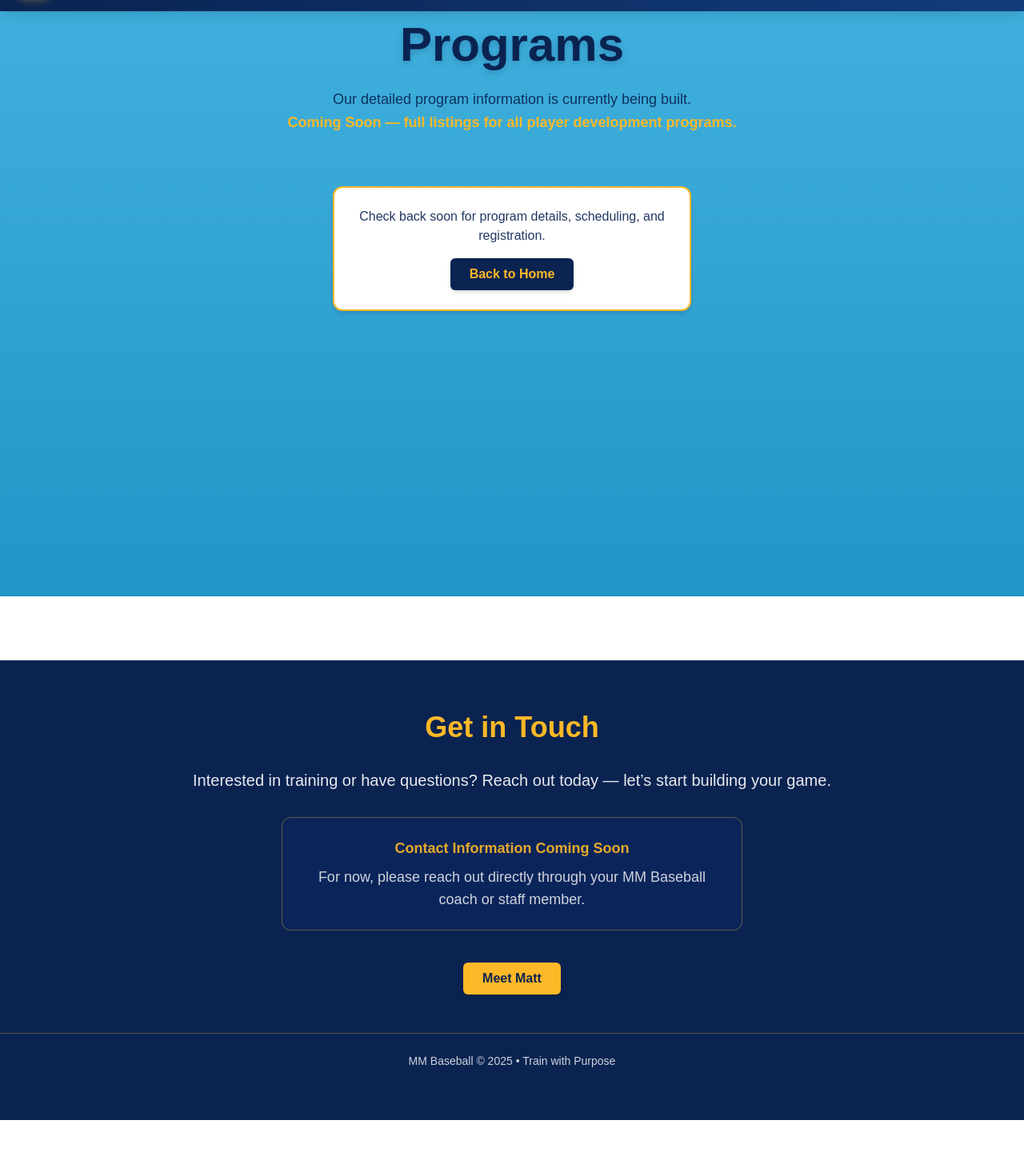
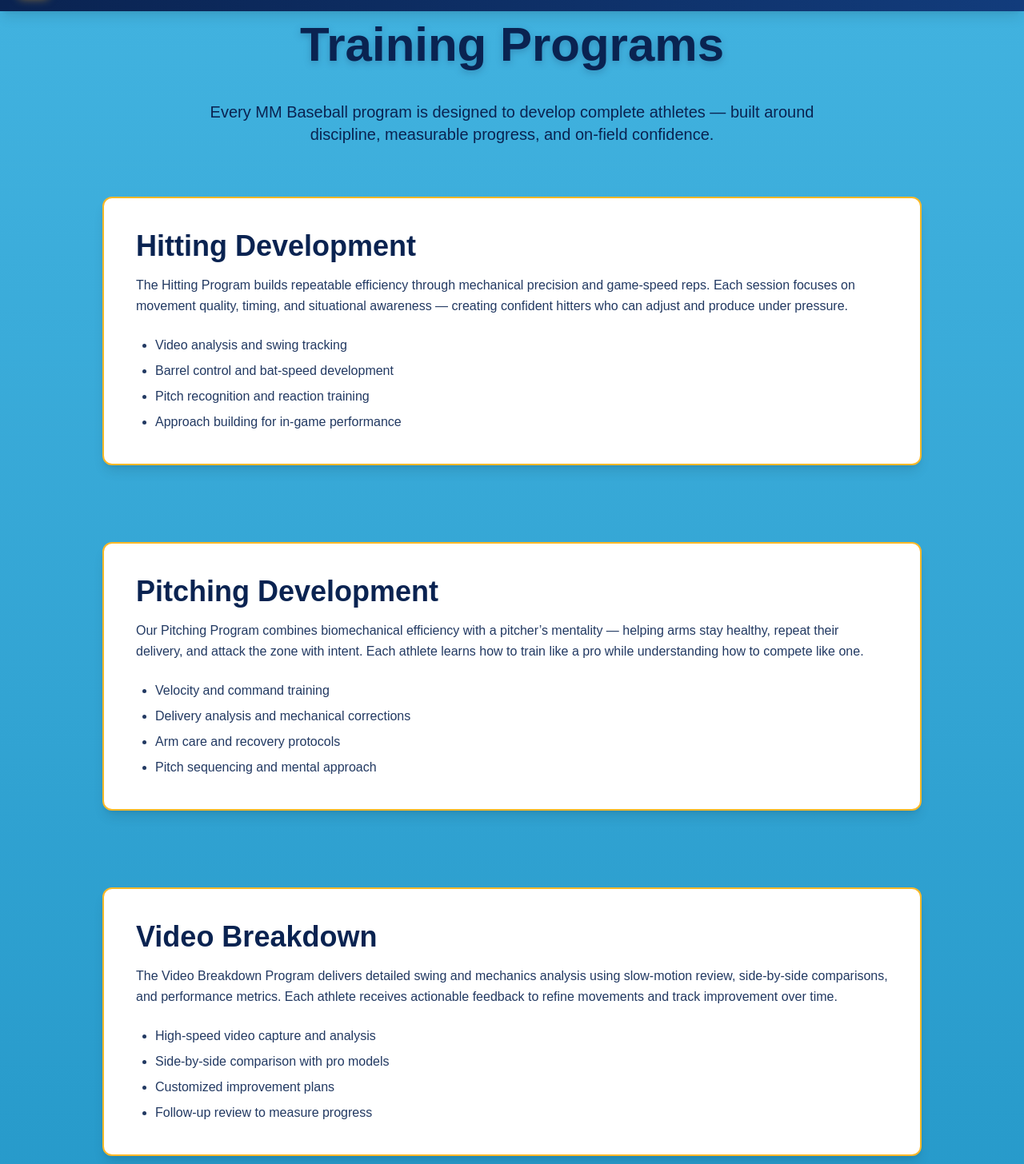
Before and after one commit to gp31baseball/mm-baseball, a Next.js app: page /programs in a window 1280 px wide. Shown: the part 54-1510 px from the top of the page at 80% size. Before the commit the page ends 1455 px from the top, so only its background shows below. Built offline with nearby package versions, Linux system fonts and the light colour scheme.

Commit message:
Update page.tsx

```diff
--- a/src/app/programs/page.tsx
+++ b/src/app/programs/page.tsx
@@ -3,44 +3,114 @@ import { motion } from "framer-motion";
 
 export default function ProgramsPage() {
   return (
-    <section className="min-h-screen bg-gradient-to-b from-[#42B3E0] to-[#2095C6] py-20 px-6 flex flex-col items-center text-center">
+    <section className="bg-gradient-to-b from-[#42B3E0] to-[#2095C6] text-center text-[#0A2351] py-20 px-6">
+      {/* === HEADER === */}
       <motion.h1
-        className="text-5xl md:text-6xl font-extrabold text-[#0A2351] mb-6 drop-shadow-[0_3px_4px_rgba(10,35,81,0.25)]"
+        className="text-5xl md:text-6xl font-extrabold mb-10 drop-shadow-[0_3px_4px_rgba(10,35,81,0.25)]"
         initial={{ opacity: 0, y: 40 }}
         animate={{ opacity: 1, y: 0 }}
         transition={{ duration: 0.8, ease: "easeOut" }}
       >
-        Programs
+        Training Programs
       </motion.h1>
 
       <motion.p
-        className="text-[#0A2351]/90 text-lg max-w-xl mx-auto leading-relaxed"
+        className="text-lg md:text-xl max-w-3xl mx-auto mb-16 opacity-90"
         initial={{ opacity: 0 }}
         animate={{ opacity: 1 }}
         transition={{ delay: 0.3, duration: 0.8 }}
       >
-        Our detailed program information is currently being built.
-        <br />
-        <span className="font-semibold text-[#FDB827]">
-          Coming Soon — full listings for all player development programs.
-        </span>
+        Every MM Baseball program is designed to develop complete athletes —
+        built around discipline, measurable progress, and on-field confidence.
       </motion.p>
 
+      {/* === HITTING PROGRAM === */}
       <motion.div
-        className="mt-16 max-w-md bg-white rounded-xl p-6 shadow-md border-2 border-[#FDB827]"
+        className="max-w-5xl mx-auto mb-24 bg-white rounded-xl shadow-lg border-2 border-[#FDB827] p-10 text-left"
+        initial={{ opacity: 0, y: 40 }}
+        animate={{ opacity: 1, y: 0 }}
+        transition={{ delay: 0.4, duration: 0.8 }}
+      >
+        <h2 className="text-3xl md:text-4xl font-bold text-[#0A2351] mb-4">
+          Hitting Development
+        </h2>
+        <p className="text-[#0A2351]/90 mb-6 leading-relaxed">
+          The Hitting Program builds repeatable efficiency through mechanical
+          precision and game-speed reps. Each session focuses on movement
+          quality, timing, and situational awareness — creating confident hitters
+          who can adjust and produce under pressure.
+        </p>
+        <ul className="list-disc pl-6 space-y-2 text-[#0A2351]/90">
+          <li>Video analysis and swing tracking</li>
+          <li>Barrel control and bat-speed development</li>
+          <li>Pitch recognition and reaction training</li>
+          <li>Approach building for in-game performance</li>
+        </ul>
+      </motion.div>
+
+      {/* === PITCHING PROGRAM === */}
+      <motion.div
+        className="max-w-5xl mx-auto mb-24 bg-white rounded-xl shadow-lg border-2 border-[#FDB827] p-10 text-left"
+        initial={{ opacity: 0, y: 40 }}
+        animate={{ opacity: 1, y: 0 }}
+        transition={{ delay: 0.5, duration: 0.8 }}
+      >
+        <h2 className="text-3xl md:text-4xl font-bold text-[#0A2351] mb-4">
+          Pitching Development
+        </h2>
+        <p className="text-[#0A2351]/90 mb-6 leading-relaxed">
+          Our Pitching Program combines biomechanical efficiency with a
+          pitcher’s mentality — helping arms stay healthy, repeat their delivery,
+          and attack the zone with intent. Each athlete learns how to train like
+          a pro while understanding how to compete like one.
+        </p>
+        <ul className="list-disc pl-6 space-y-2 text-[#0A2351]/90">
+          <li>Velocity and command training</li>
+          <li>Delivery analysis and mechanical corrections</li>
+          <li>Arm care and recovery protocols</li>
+          <li>Pitch sequencing and mental approach</li>
+        </ul>
+      </motion.div>
+
+      {/* === VIDEO BREAKDOWN === */}
+      <motion.div
+        className="max-w-5xl mx-auto mb-24 bg-white rounded-xl shadow-lg border-2 border-[#FDB827] p-10 text-left"
+        initial={{ opacity: 0, y: 40 }}
+        animate={{ opacity: 1, y: 0 }}
+        transition={{ delay: 0.6, duration: 0.8 }}
+      >
+        <h2 className="text-3xl md:text-4xl font-bold text-[#0A2351] mb-4">
+          Video Breakdown
+        </h2>
+        <p className="text-[#0A2351]/90 mb-6 leading-relaxed">
+          The Video Breakdown Program delivers detailed swing and mechanics
+          analysis using slow-motion review, side-by-side comparisons, and
+          performance metrics. Each athlete receives actionable feedback to
+          refine movements and track improvement over time.
+        </p>
+        <ul className="list-disc pl-6 space-y-2 text-[#0A2351]/90">
+          <li>High-speed video capture and analysis</li>
+          <li>Side-by-side comparison with pro models</li>
+          <li>Customized improvement plans</li>
+          <li>Follow-up review to measure progress</li>
+        </ul>
+      </motion.div>
+
+      {/* === CTA === */}
+      <motion.div
+        className="max-w-2xl mx-auto bg-[#0A2351] text-white rounded-xl p-8 shadow-lg border-2 border-[#FDB827]"
         initial={{ opacity: 0 }}
         animate={{ opacity: 1 }}
-        transition={{ delay: 0.6, duration: 0.8 }}
+        transition={{ delay: 0.8, duration: 0.8 }}
       >
-        <p className="text-[#0A2351] opacity-90 mb-4">
-          Check back soon for program details, scheduling, and registration.
+        <h3 className="text-2xl font-bold text-[#FDB827] mb-4">
+          Train With Purpose
+        </h3>
+        <p className="text-gray-200 leading-relaxed">
+          Every MM Baseball program is built for accountability, growth, and
+          measurable results. Whether you’re chasing your next level or refining
+          your craft, our staff is committed to helping you get there.
         </p>
-        <a
-          href="/"
-          className="inline-block bg-[#0A2351] text-[#FDB827] font-semibold px-6 py-2 rounded-md shadow-md hover:bg-[#FDB827] hover:text-[#0A2351] hover:shadow-[0_0_15px_#FDB82790] transition-all"
-        >
-          Back to Home
-        </a>
       </motion.div>
     </section>
   );
```
